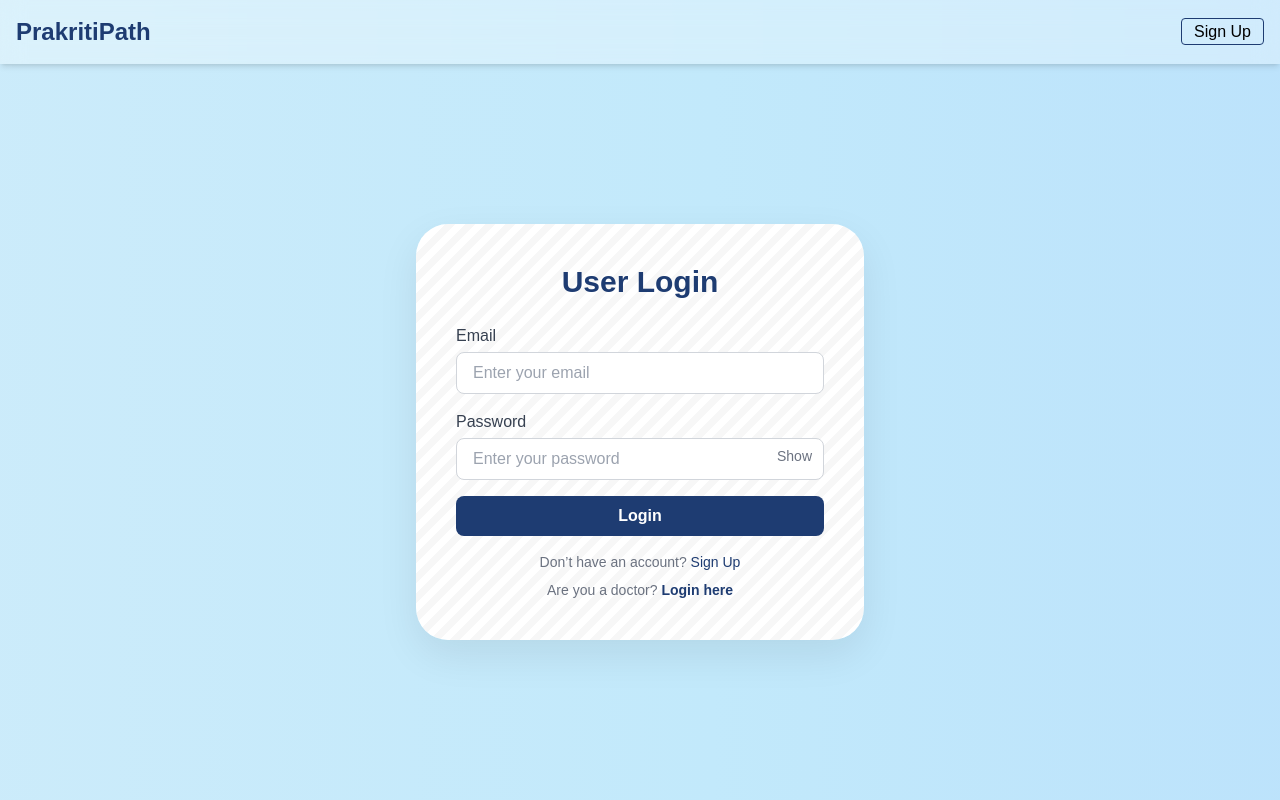
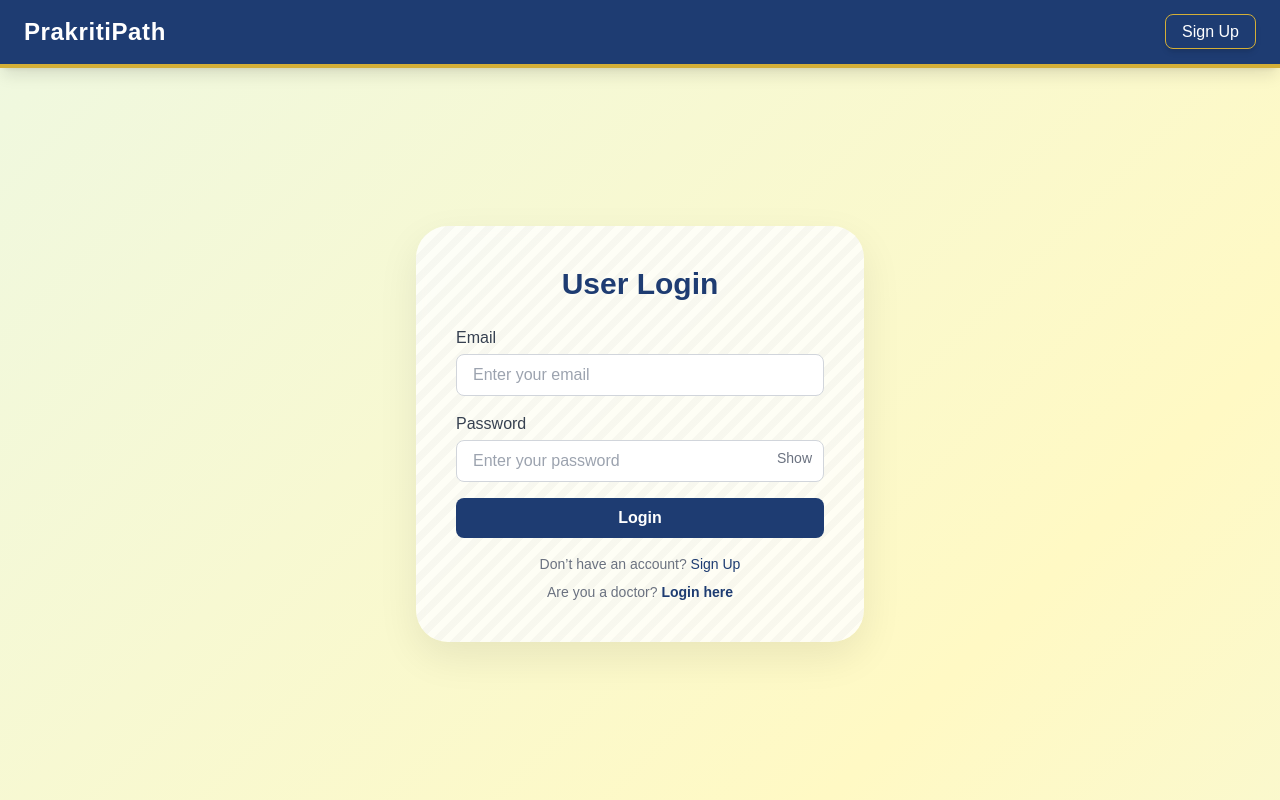
Before and after one commit to Gitika-dhingra/PrakritiPath, a plain HTML site: page Frontend/registration/userlogin.html in a window 1280 px wide. Drawn offline with nearby package versions, Linux system fonts and the light colour scheme.

Commit message:
nav background updated

```diff
--- a/Frontend/registration/userlogin.html
+++ b/Frontend/registration/userlogin.html
@@ -6,36 +6,50 @@
   <title>User Login</title>
   <script src="https://cdn.tailwindcss.com"></script>
   <style>
-    @keyframes greekGradient {
+    /* Gradient animation for background */
+    @keyframes pastelGradient {
       0% { background-position: 0% 50%; }
       50% { background-position: 100% 50%; }
       100% { background-position: 0% 50%; }
     }
+
     body {
-      background: linear-gradient(270deg, #a1c4fd, #c2e9fb, #f0f4f8, #ffffff);
-      background-size: 800% 800%;
-      animation: greekGradient 25s ease infinite;
+      background: linear-gradient(-45deg, #f3e5f5, #e1f5fe, #fff9c4, #e0f7fa, #fce4ec);
+      background-size: 600% 600%;
+      animation: pastelGradient 40s ease infinite;
       font-family: 'Arial', sans-serif;
     }
+
     .greek-card {
-      background: linear-gradient(135deg, #ffffff 25%, #f7f7f7 25%, #f7f7f7 50%, #ffffff 50%, #ffffff 75%, #f7f7f7 75%);
+      background: linear-gradient(135deg, #ffffffcc 25%, #f7f7f7cc 25%, #f7f7f7cc 50%, #ffffffcc 50%, #ffffffcc 75%, #f7f7f7cc 75%);
       background-size: 20px 20px;
       border-radius: 2rem;
       padding: 2.5rem;
       box-shadow: 0 15px 40px rgba(0,0,0,0.08);
       backdrop-filter: blur(6px);
     }
+
     .primary-btn { background-color: #1e3c72; }
     .primary-btn:hover { background-color: #3a5ba0; }
+
+    /* Greek-style nav bar */
+    .greek-nav {
+      background-color: #1e3c72; /* Deep Greek Blue */
+      border-bottom: 4px solid #d4af37; /* Gold outline */
+    }
   </style>
 </head>
 <body class="flex flex-col min-h-screen">
 
   <!-- Navigation -->
-  <nav class="bg-white/30 backdrop-blur-md p-4 flex justify-between items-center shadow-md">
-    <a href="../index.html" class="text-2xl font-bold text-[#1e3c72]">PrakritiPath</a>
+  <nav class="greek-nav backdrop-blur-md px-6 py-4 flex justify-between items-center shadow-lg sticky top-0 z-50">
+    <a href="../index.html" class="text-2xl font-extrabold text-white tracking-wide hover:scale-105 transition-transform">
+      PrakritiPath
+    </a>
     <div>
-      <a href="signup.html" class="px-3 py-1 border border-[#1e3c72] rounded hover:bg-[#1e3c72] hover:text-white transition-colors">Sign Up</a>
+      <a href="signup.html" class="px-4 py-2 border border-[#d4af37] rounded-lg text-white hover:bg-[#d4af37] hover:text-[#1e3c72] transition-all font-medium shadow-md">
+        Sign Up
+      </a>
     </div>
   </nav>
 
```
